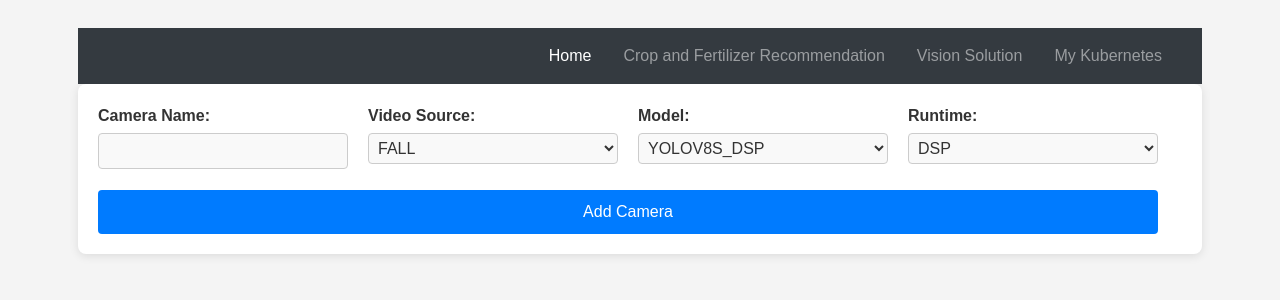
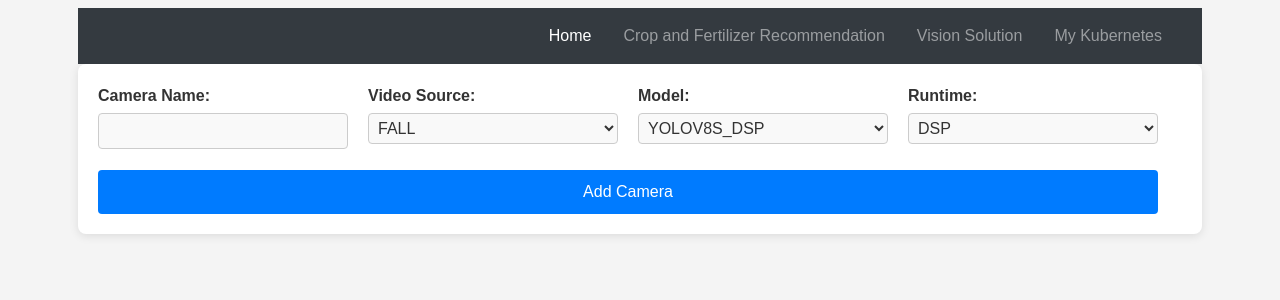
Before and after one commit to Kaiwei0323/SNPE_Flask, a Flask app: page /vision_solution in a window 1280 px wide. Shown: the top 300 px of the page. Run offline with Flask 3, Linux system fonts and the light colour scheme; parts of the project's set-up code (start-up, migrations or seed data) failed here and were passed over; some libraries are stand-ins or nearby versions.

Commit message:
change padding

```diff
--- a/Tutorials/templates/vision.html
+++ b/Tutorials/templates/vision.html
@@ -13,7 +13,7 @@
             background-color: #f4f4f4;  /* Light background */
             color: #333;  /* Dark text color */
             margin: 0;
-            padding: 20px;
+            padding: 0px;
             display: flex;
             flex-direction: column;  /* Stack the content vertically */
             gap: 20px;  /* Add space between form and streams */
```
